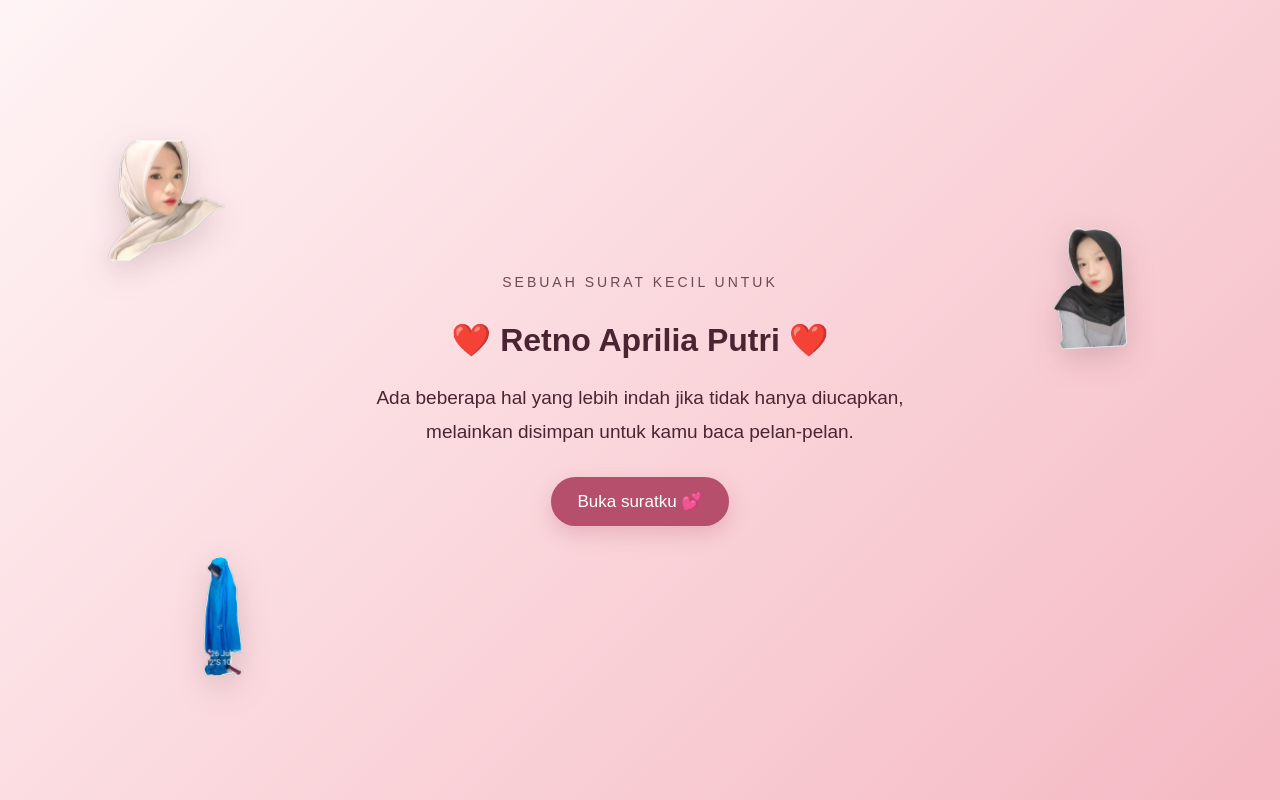
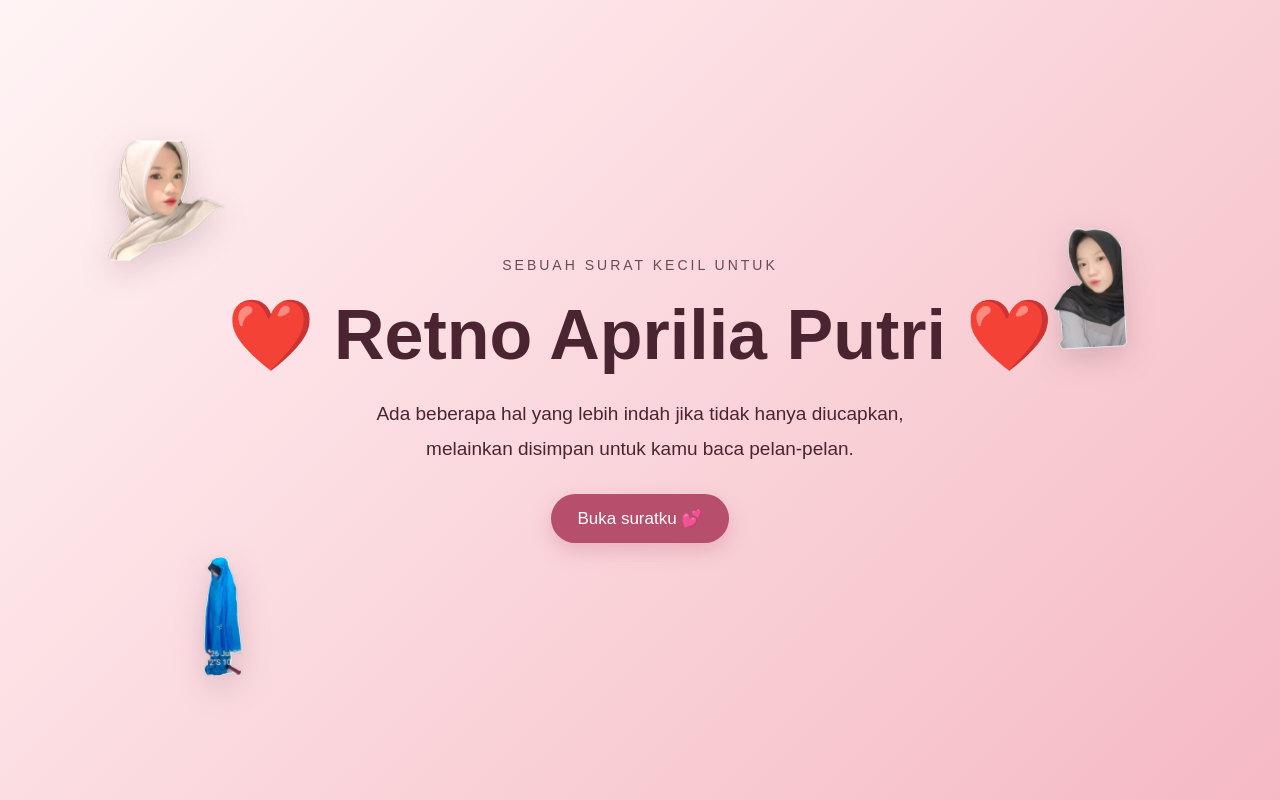
Before and after one commit to valto-nv/Surat, a plain HTML site: page index.html in a window 1280 px wide. Drawn offline with Linux system fonts and the light colour scheme.

Commit message:
Update index.html

```diff
--- a/index.html
+++ b/index.html
@@ -30,7 +30,7 @@
             Sebuah surat kecil untuk
         </p>
 
-        <h1>❤️ Retno Aprilia Putri ❤️</h1>
+        <h3>❤️ Retno Aprilia Putri ❤️</h3>
 
         <p class="intro">
             Ada beberapa hal yang lebih indah jika tidak hanya diucapkan,
```
